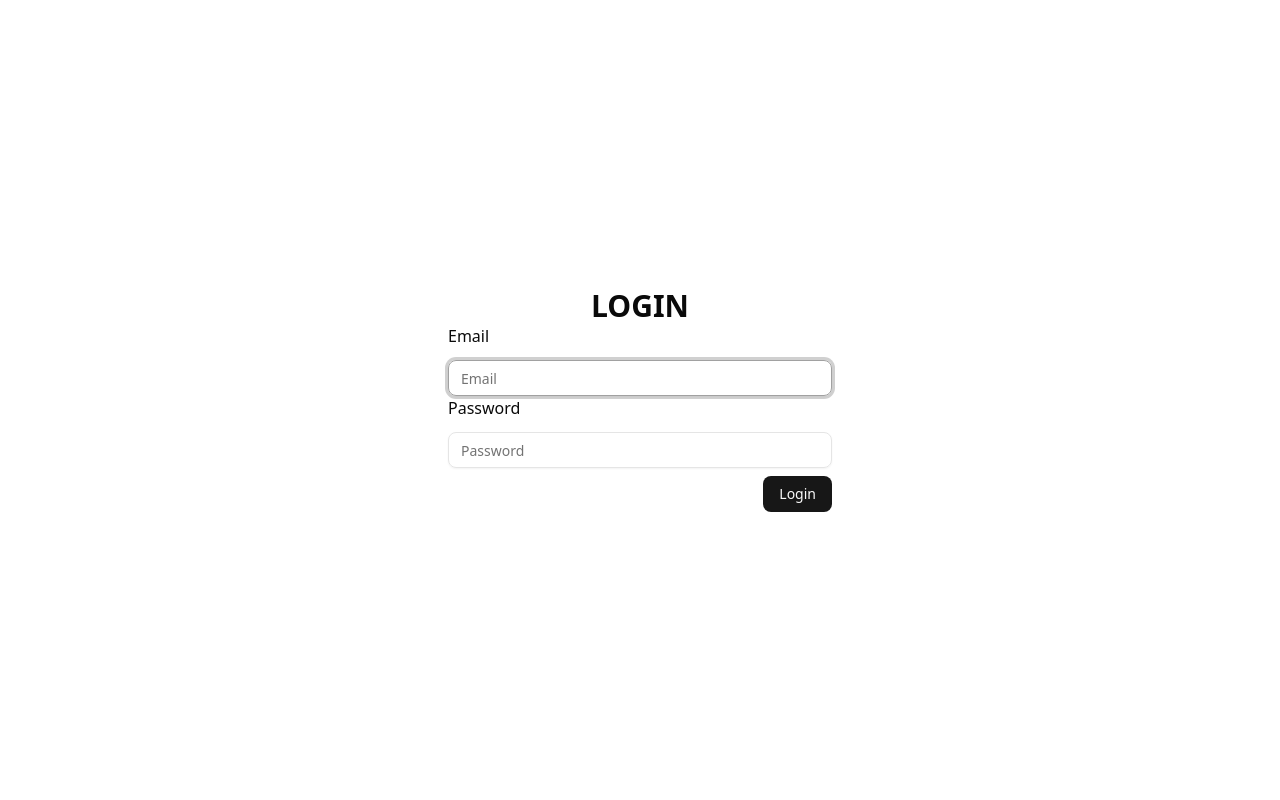
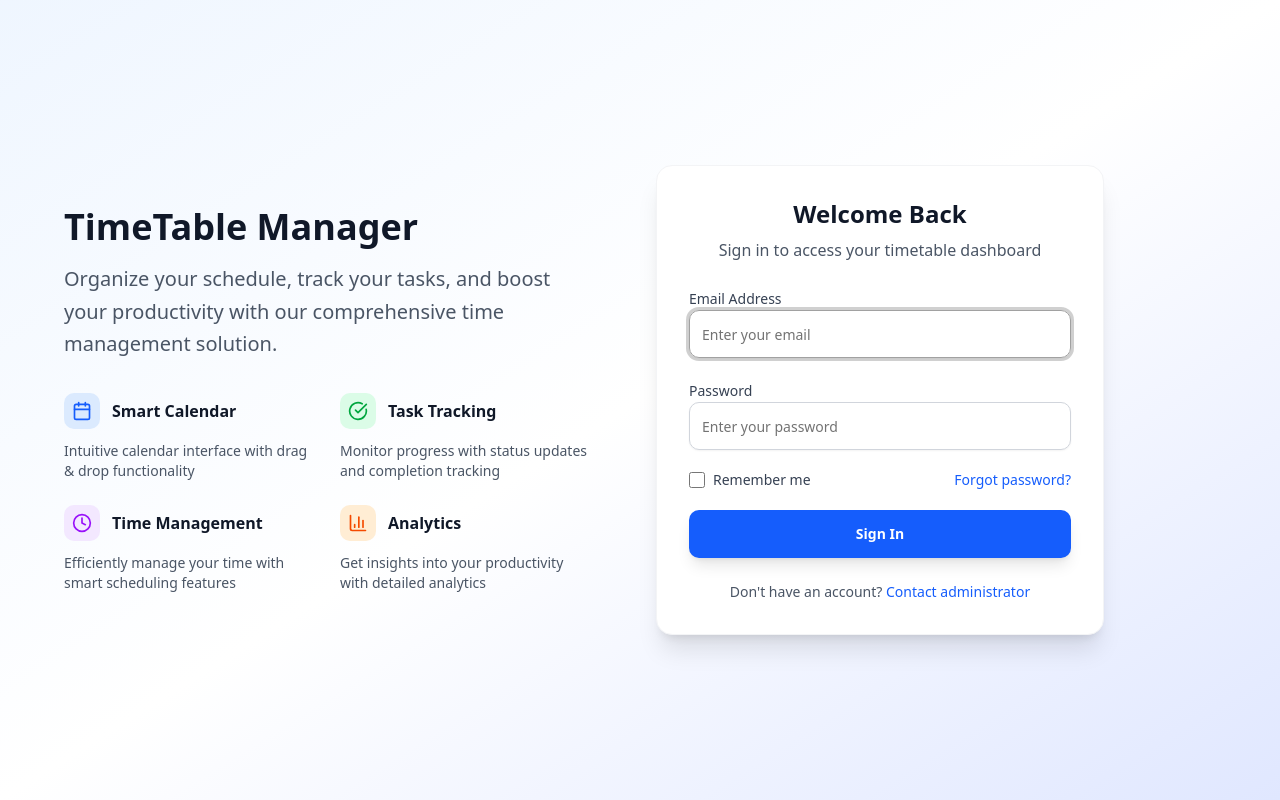
Before and after one commit to roadtosgp2030/timetable, a Next.js app: page /login in a window 1280 px wide. Built offline with nearby package versions, Linux system fonts and the light colour scheme.

Commit message:
update style login

```diff
--- a/app/login/page.tsx
+++ b/app/login/page.tsx
@@ -2,37 +2,180 @@ import { handleLogin } from '@/actions/auth'
 import { Button } from '@/components/ui/button'
 import { Input } from '@/components/ui/input'
 import { Label } from '@radix-ui/react-label'
+import { Calendar, Clock, CheckCircle, BarChart3 } from 'lucide-react'
 
 export default function page() {
   return (
-    <div className='grid h-full justify-center items-center'>
-      <form action={handleLogin}>
-        <h3 className='text-3xl uppercase font-semibold text-center'>Login</h3>
-        <div className='grid w-sm items-center gap-3'>
-          <Label htmlFor='email'>Email</Label>
+    <div className='min-h-screen bg-gradient-to-br from-blue-50 via-white to-indigo-100 flex items-center justify-center p-4'>
+      <div className='w-full max-w-6xl grid lg:grid-cols-2 gap-8 items-center'>
+        {/* Left Side - Branding & Features */}
+        <div className='hidden lg:block space-y-8 pr-8'>
+          <div className='space-y-4'>
+            <h1 className='text-4xl font-bold text-gray-900'>
+              TimeTable Manager
+            </h1>
+            <p className='text-xl text-gray-600 leading-relaxed'>
+              Organize your schedule, track your tasks, and boost your
+              productivity with our comprehensive time management solution.
+            </p>
+          </div>
+
+          <div className='grid grid-cols-2 gap-6'>
+            <div className='space-y-3'>
+              <div className='flex items-center gap-3'>
+                <div className='p-2 bg-blue-100 rounded-lg'>
+                  <Calendar className='w-5 h-5 text-blue-600' />
+                </div>
+                <span className='font-semibold text-gray-900'>
+                  Smart Calendar
+                </span>
+              </div>
+              <p className='text-sm text-gray-600'>
+                Intuitive calendar interface with drag & drop functionality
+              </p>
+            </div>
+
+            <div className='space-y-3'>
+              <div className='flex items-center gap-3'>
+                <div className='p-2 bg-green-100 rounded-lg'>
+                  <CheckCircle className='w-5 h-5 text-green-600' />
+                </div>
+                <span className='font-semibold text-gray-900'>
+                  Task Tracking
+                </span>
+              </div>
+              <p className='text-sm text-gray-600'>
+                Monitor progress with status updates and completion tracking
+              </p>
+            </div>
+
+            <div className='space-y-3'>
+              <div className='flex items-center gap-3'>
+                <div className='p-2 bg-purple-100 rounded-lg'>
+                  <Clock className='w-5 h-5 text-purple-600' />
+                </div>
+                <span className='font-semibold text-gray-900'>
+                  Time Management
+                </span>
+              </div>
+              <p className='text-sm text-gray-600'>
+                Efficiently manage your time with smart scheduling features
+              </p>
+            </div>
+
+            <div className='space-y-3'>
+              <div className='flex items-center gap-3'>
+                <div className='p-2 bg-orange-100 rounded-lg'>
+                  <BarChart3 className='w-5 h-5 text-orange-600' />
+                </div>
+                <span className='font-semibold text-gray-900'>Analytics</span>
+              </div>
+              <p className='text-sm text-gray-600'>
+                Get insights into your productivity with detailed analytics
+              </p>
+            </div>
+          </div>
+        </div>
+
+        {/* Right Side - Login Form */}
+        <div className='w-full max-w-md mx-auto lg:mx-0'>
+          <div className='bg-white rounded-2xl shadow-xl border border-gray-100 p-8 space-y-6'>
+            <div className='text-center space-y-2'>
+              <h2 className='text-2xl font-bold text-gray-900'>Welcome Back</h2>
+              <p className='text-gray-600'>
+                Sign in to access your timetable dashboard
+              </p>
+            </div>
+
+            <form action={handleLogin} className='space-y-5'>
+              <div className='space-y-2'>
+                <Label
+                  htmlFor='email'
+                  className='text-sm font-medium text-gray-700'>
+                  Email Address
+                </Label>
                 <Input
                   type='text'
                   id='email'
-            placeholder='Email'
+                  name='email'
+                  placeholder='Enter your email'
                   defaultValue={process.env.USER_EMAIL}
-            name='email'
+                  className='h-12 border-gray-300 focus:border-blue-500 focus:ring-blue-500 rounded-lg'
                   autoFocus
+                  required
                 />
               </div>
-        <div className='grid w-sm items-center gap-3'>
-          <Label htmlFor='password'>Password</Label>
+
+              <div className='space-y-2'>
+                <Label
+                  htmlFor='password'
+                  className='text-sm font-medium text-gray-700'>
+                  Password
+                </Label>
                 <Input
                   type='password'
                   id='password'
-            placeholder='Password'
+                  name='password'
+                  placeholder='Enter your password'
                   defaultValue={process.env.USER_PASS}
-            name='password'
+                  className='h-12 border-gray-300 focus:border-blue-500 focus:ring-blue-500 rounded-lg'
+                  required
                 />
               </div>
-        <div className='mt-2 text-right'>
-          <Button>Login</Button>
+
+              <div className='flex items-center justify-between'>
+                <div className='flex items-center'>
+                  <input
+                    id='remember-me'
+                    name='remember-me'
+                    type='checkbox'
+                    className='h-4 w-4 text-blue-600 focus:ring-blue-500 border-gray-300 rounded'
+                  />
+                  <label
+                    htmlFor='remember-me'
+                    className='ml-2 block text-sm text-gray-700'>
+                    Remember me
+                  </label>
                 </div>
+                <button
+                  type='button'
+                  className='text-sm text-blue-600 hover:text-blue-500 font-medium'>
+                  Forgot password?
+                </button>
+              </div>
+
+              <Button
+                type='submit'
+                className='w-full h-12 bg-blue-600 hover:bg-blue-700 text-white font-semibold rounded-lg transition-colors duration-200 shadow-lg'>
+                Sign In
+              </Button>
             </form>
+
+            <div className='text-center'>
+              <p className='text-sm text-gray-600'>
+                Don't have an account?{' '}
+                <button className='text-blue-600 hover:text-blue-500 font-medium'>
+                  Contact administrator
+                </button>
+              </p>
+            </div>
+          </div>
+
+          {/* Mobile Features Preview */}
+          <div className='lg:hidden mt-8 grid grid-cols-2 gap-4'>
+            <div className='text-center p-4 bg-white rounded-lg shadow-sm'>
+              <Calendar className='w-6 h-6 text-blue-600 mx-auto mb-2' />
+              <p className='text-sm font-medium text-gray-900'>
+                Smart Calendar
+              </p>
+            </div>
+            <div className='text-center p-4 bg-white rounded-lg shadow-sm'>
+              <BarChart3 className='w-6 h-6 text-green-600 mx-auto mb-2' />
+              <p className='text-sm font-medium text-gray-900'>Analytics</p>
+            </div>
+          </div>
+        </div>
+      </div>
     </div>
   )
 }
```
Lines whose indentation alone changed are shown as unchanged.
